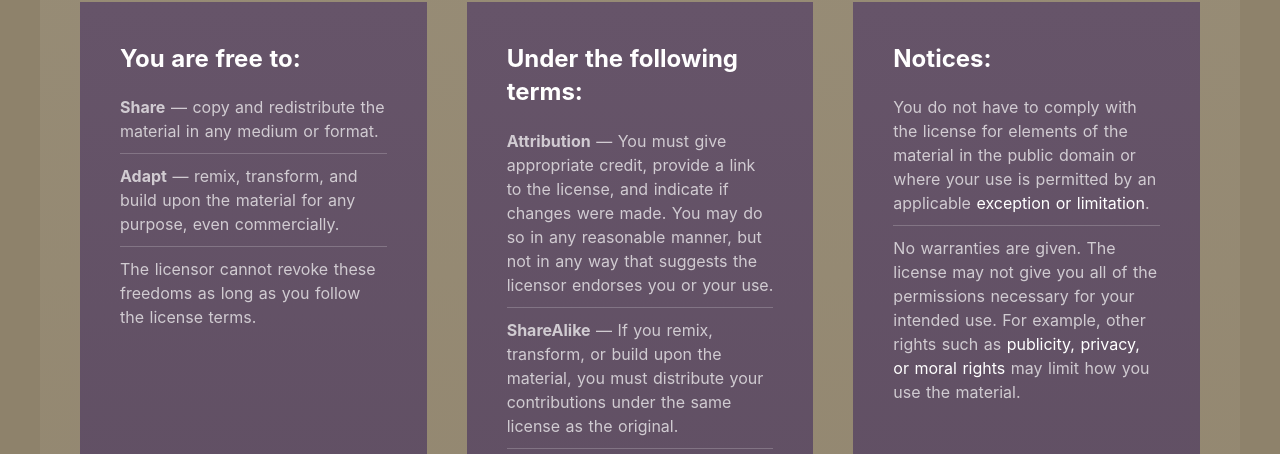
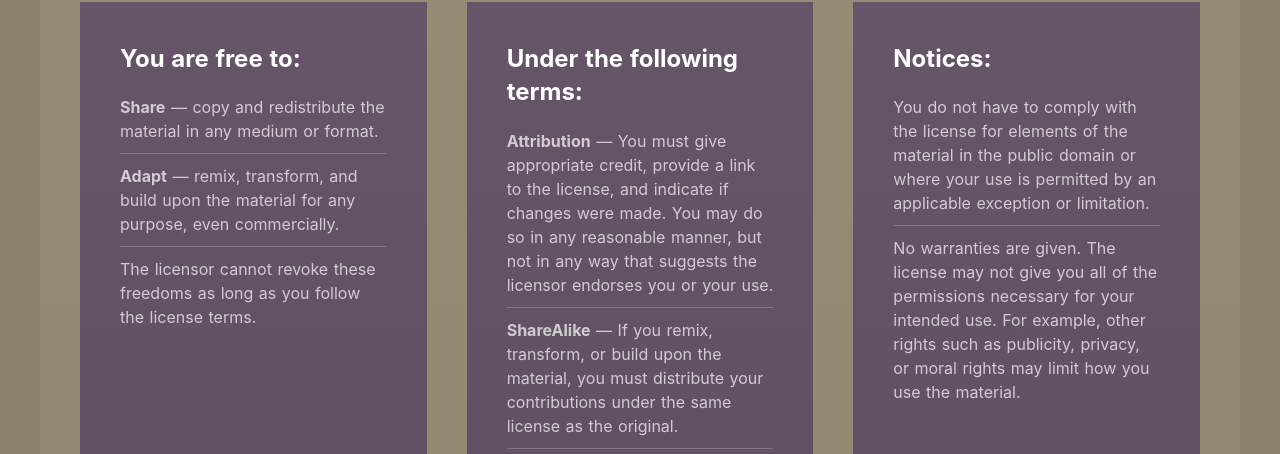
Before and after one commit to JoeMcCleery/BowenCode, a Nuxt app: page /Resources in a window 1280 px wide. Shown: the part 632-1086 px from the top of the page. Built offline with nearby package versions, Linux system fonts and the light colour scheme.

Commit message:
-resources page update

```diff
--- a/pages/Resources.vue
+++ b/pages/Resources.vue
@@ -28,14 +28,12 @@
                   </li>
                   <li>
                     <p>
-                      <b>Adapt</b> — remix, transform, and build upon the material
-                      for any purpose, even commercially.
+                      <b>Adapt</b> — remix, transform, and build upon the material for any purpose, even commercially.
                     </p>
                   </li>
                   <li>
                     <p>
-                      The licensor cannot revoke these freedoms as long as you follow
-                      the license terms.
+                      The licensor cannot revoke these freedoms as long as you follow the license terms.
                     </p>
                   </li>
                 </ul>
@@ -77,20 +75,14 @@
 
                 <ul class="uk-list uk-list-divider">
                   <li>
-                    <p>You do not have to comply with the license for elements of the
-                      material in the public domain or where your use is permitted by an applicable <span>
-                  <a href="https://creativecommons.org/licenses/by-nd/4.0/#"
-                     target="_blank"
-                     title="creative commons - exception or limitation" class="uk-link-text">exception or limitation</a></span>.
+                    <p>You do not have to comply with the license for elements of the material in the public domain or
+                      where your use is permitted by an applicable exception or limitation.
                     </p>
                   </li>
                   <li>
-                    <p>No warranties are given. The license may not give you all of the
-                      permissions necessary for your intended use. For example, other rights such as <span><a
-                        href="https://creativecommons.org/licenses/by-nd/4.0/#"
-                        target="_blank" title="creative commons - publicity, privacy, or moral rights"
-                        class="uk-link-text">publicity, privacy, or moral rights</a></span>
-                      may limit how you use the material.</p>
+                    <p>No warranties are given. The license may not give you all of the permissions necessary for your
+                      intended use. For example, other rights such as publicity, privacy, or moral rights may limit how
+                      you use the material.</p>
                   </li>
                 </ul>
               </div>
@@ -116,7 +108,7 @@
       </div>
     </div>
 
-    <Footer />
+    <Footer/>
 
   </div>
 </template>
```
